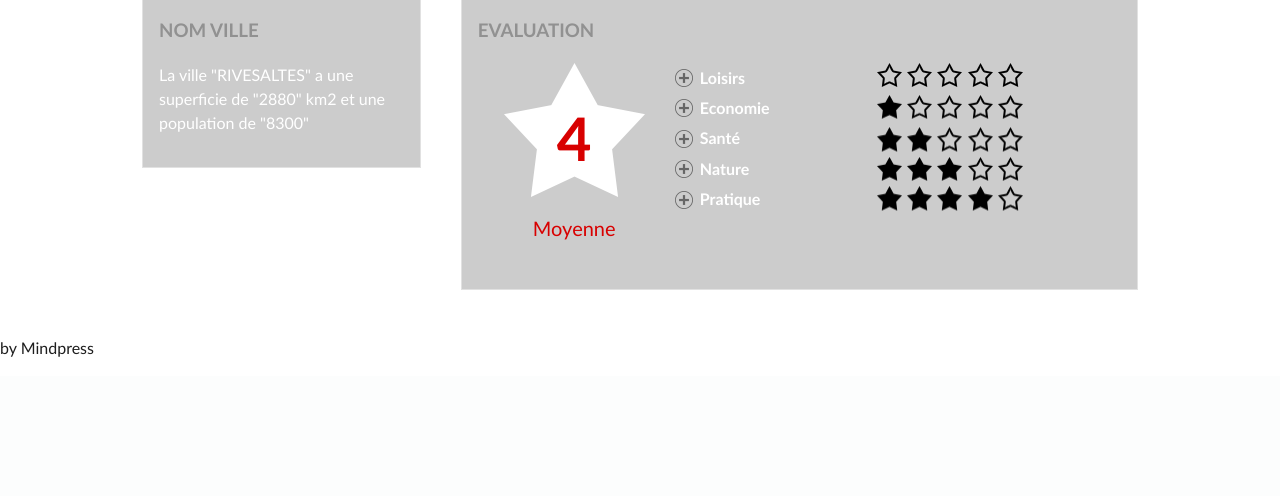
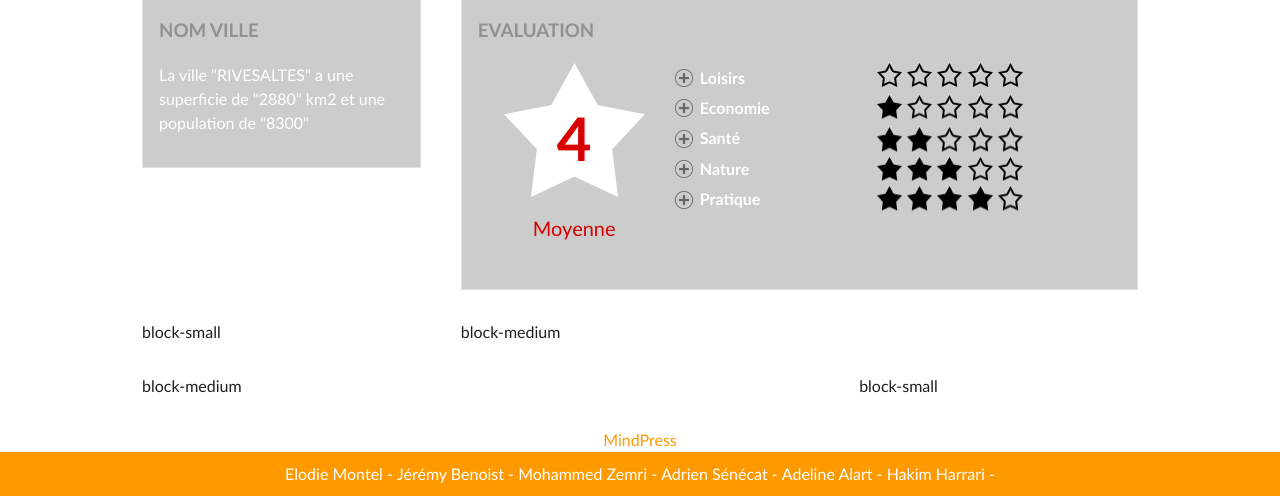
Before and after one commit to LExpress/hackday-041214-mindpress, a PHP site: page /inte/index.html in a window 1280 px wide. Shown: the part 446-942 px from the top of the page. Before the commit the page ends 803 px from the top, so only its background shows below. Run offline with PHP 8.4, Linux system fonts and the light colour scheme.

Commit message:
inte add block

```diff
--- a/inte/css/common.css
+++ b/inte/css/common.css
@@ -194,15 +194,25 @@ body{
 .container-block{
   clear: both;
 }
+.block-small,
+.block-medium{
+  margin-bottom: 30px;
+}
 @media (min-width: 48em) {
   .block-small {
     width: 28%;
+  }
+  .block-left {
+    float:left;
   }
 }
 
 @media (min-width: 48em) {
   .block-medium {
     width: 68%;
+  }
+  .block-right {
+    float:right;
   }
 }
 
@@ -218,3 +228,21 @@ body{
 .footer{
   clear: both;
 }
+.footer p{
+  margin:0;
+  color:#FF9900;
+  text-align: center;
+}
+.footer ul{
+  margin:0;
+  padding: 10px 5px;
+  color: #FFF;
+  background:#FF9900;
+  text-align: center;
+}
+.footer ul li{
+  display: inline-block;
+}
+.footer ul li:after{
+  content: " -";
+}
--- a/inte/index.html
+++ b/inte/index.html
@@ -55,17 +55,38 @@
       </div>
 
       <div class="container-block">
-        <div class="block-small">
+        <div class="block-small block-left">
+        block-small
         </div>
 
-        <div class="block-medium">
+        <div class="block-medium block-right">
+          block-medium
         </div>
+      </div>
+
+      <div class="container-block">
+        <div class="block-medium block-left">
+          block-medium
+        </div>
+
+        <div class="block-small block-right">
+        block-small
+        </div>
+
       </div>
 
     </main>
 
     <footer class="footer">
-      <p>by Mindpress</p>
+      <p>MindPress</p>
+      <ul>
+        <li>Elodie Montel</li>
+        <li>Jérémy Benoist</li>
+        <li>Mohammed Zemri</li>
+        <li>Adrien Sénécat</li>
+        <li>Adeline Alart</li>
+        <li>Hakim Harrari</li>
+      </ul>
     </footer>
 
   </body>
```
